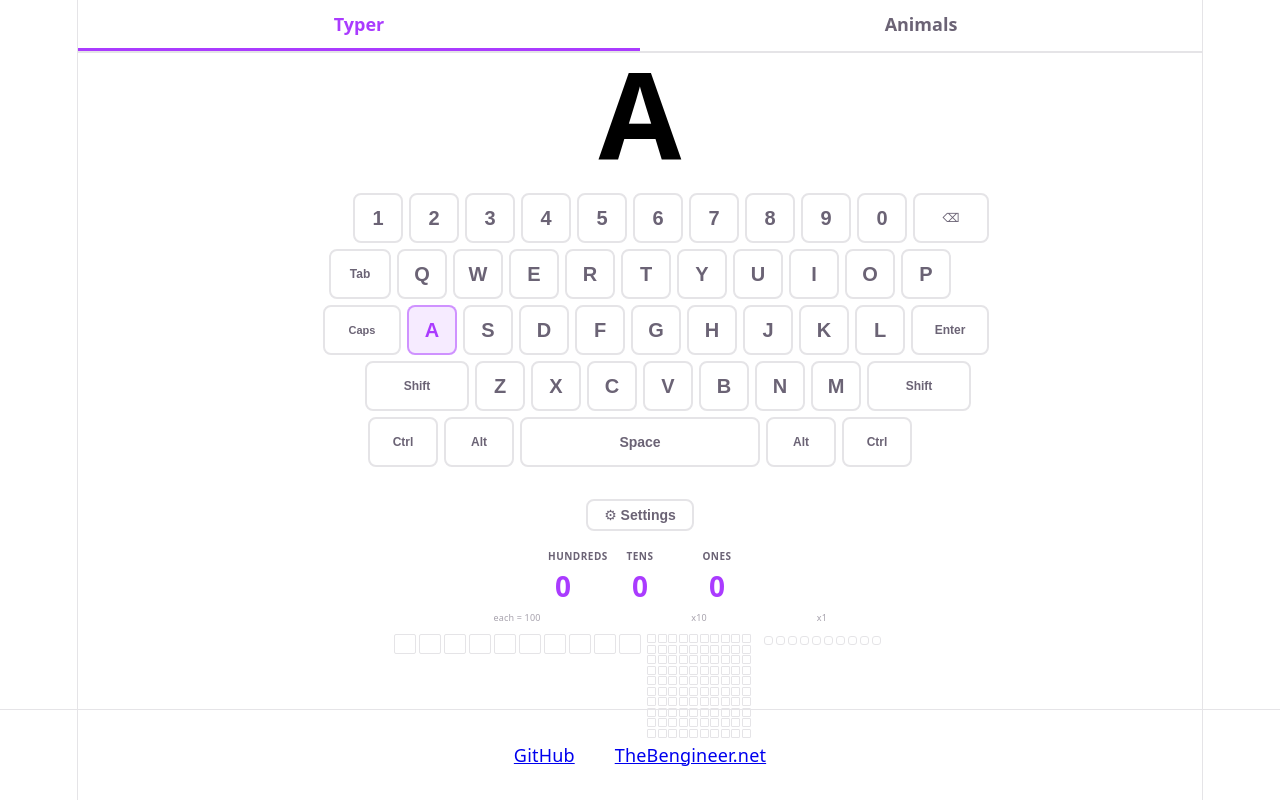
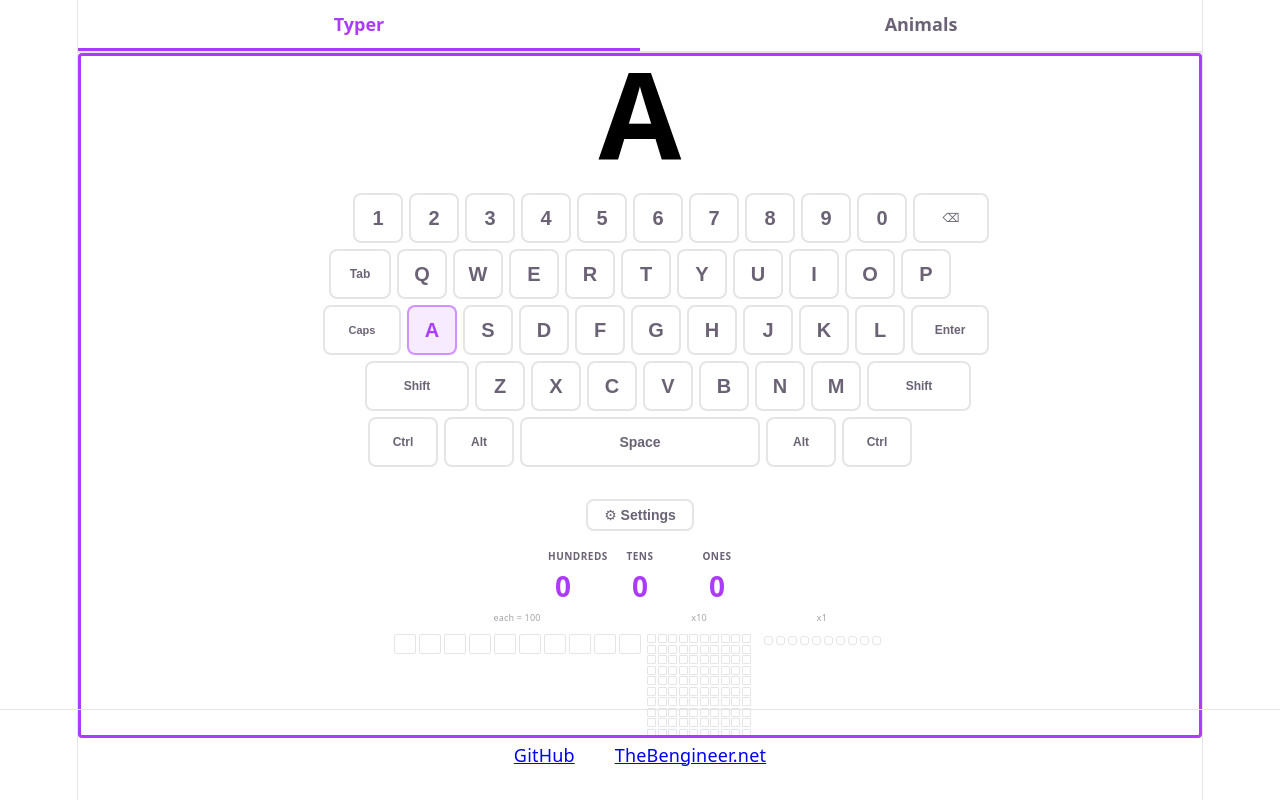
Before and after one commit to TheBengineer/Typer, a React (Vite) app in the folder typer/: page / in a window 1280 px wide. Built offline with nearby package versions, Linux system fonts and the light colour scheme.

Commit message:
feat: add purple focus border when game is listening for keypresses
Ultraworked with [Sisyphus](https://github.com/code-yeongyu/oh-my-openagent)

```diff
--- a/typer/src/AnimalGame.jsx
+++ b/typer/src/AnimalGame.jsx
@@ -391,7 +391,7 @@ function AnimalGame() {
     })
 
     return (
-        <div onKeyDown={handleKeyDown} tabIndex={0} style={{outline: 'none'}}>
+        <div onKeyDown={handleKeyDown} tabIndex={0} className="game-container">
             <div className="animal-game">
                 {/* Image */}
                 {!loaded ? (
--- a/typer/src/App.css
+++ b/typer/src/App.css
@@ -603,6 +603,16 @@
     }
 }
 
+.game-container:focus {
+    outline: 3px solid var(--accent);
+    outline-offset: -3px;
+    border-radius: 4px;
+}
+
+.game-container:focus:not(:focus-visible) {
+    outline: none;
+}
+
 @media (prefers-reduced-motion: reduce) {
     .sg-pv-dot--new {
         animation: none;
--- a/typer/src/TypingGame.jsx
+++ b/typer/src/TypingGame.jsx
@@ -276,7 +276,7 @@ function TypingGame({count, setCount, letter, setLetter, typedLetter, setTypedLe
     }, [])
 
     return (
-        <div onKeyDown={handleKeyDown} tabIndex={0} style={{outline: 'none'}}>
+        <div onKeyDown={handleKeyDown} tabIndex={0} className="game-container">
             <section id="center">
                 <div style={{
                     fontSize: '120px',
```
